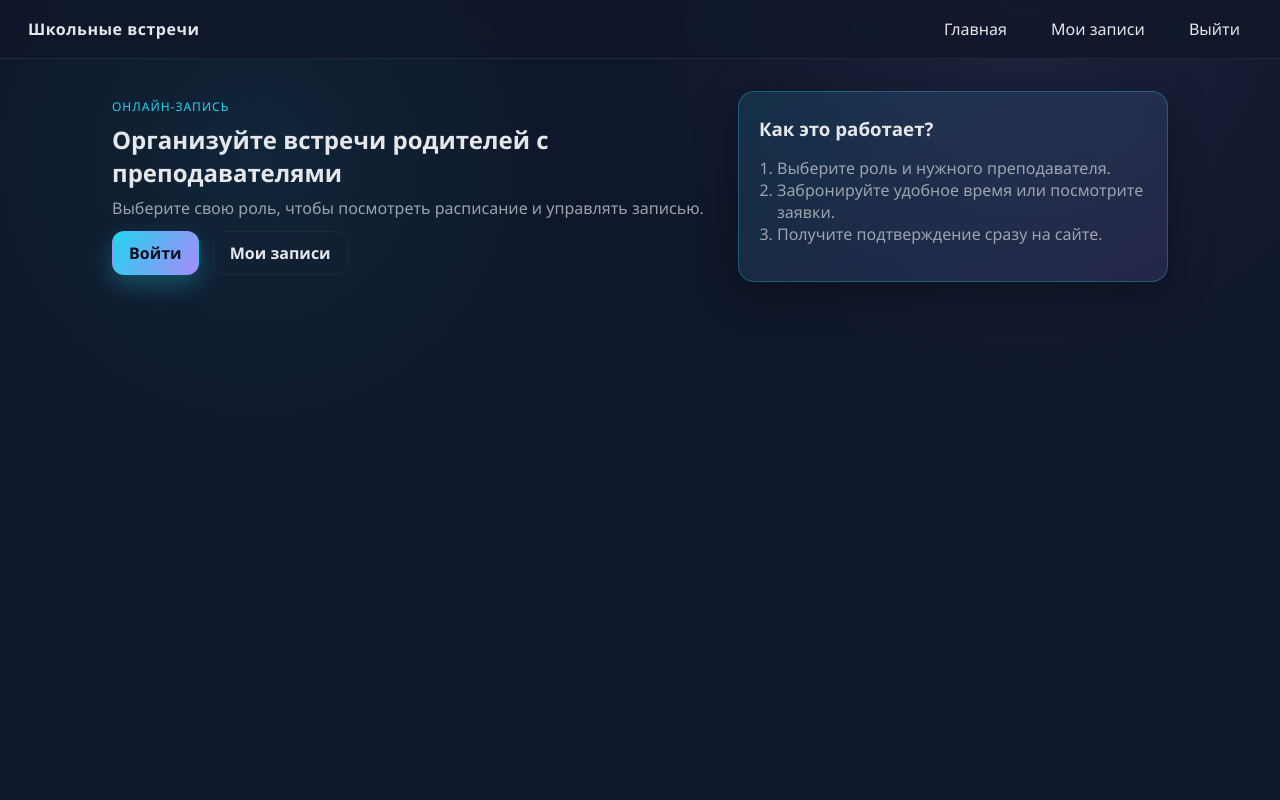
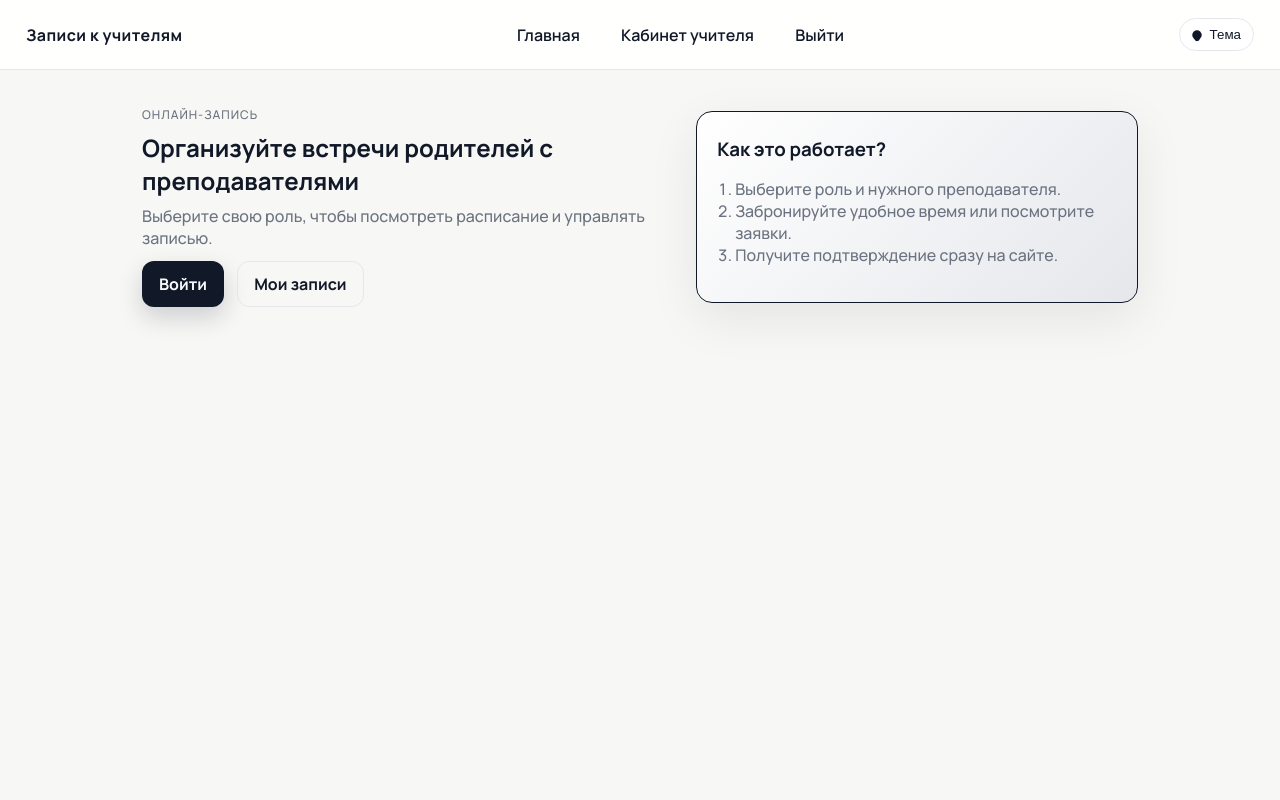
Before and after one commit to vakudo/project_school-k-, a Flask app: page / in a window 1280 px wide. Run offline with Flask 3, Linux system fonts and the light colour scheme; a user stored in the database is signed in.

Commit message:
redesign

```diff
--- a/static/style.css
+++ b/static/style.css
@@ -1,67 +1,115 @@
+@import url("https://fonts.googleapis.com/css2?family=Manrope:wght@500;600;700&display=swap");
+
 :root {
-    --bg: #0f172a;
-    --card: #111827;
+    --bg: #f7f7f5;
+    --card: #ffffff;
+    --muted: #6b7280;
+    --text: #111827;
+    --accent: #111827;
+    --accent-soft: #e5e7eb;
+    --border: #e5e7eb;
+    --danger: #ef4444;
+    --success: #16a34a;
+    --shadow: 0 16px 50px rgba(17, 24, 39, 0.08);
+    font-family: "Manrope", "Segoe UI", system-ui, -apple-system, sans-serif;
+}
+
+:root[data-theme="dark"] {
+    --bg: #0c111b;
+    --card: #0f1623;
     --muted: #9ca3af;
     --text: #e5e7eb;
-    --accent: #22d3ee;
-    --accent-2: #a78bfa;
-    --border: #1f2937;
+    --accent: #93c5fd;
+    --accent-soft: #162132;
+    --border: #1f2a3c;
     --danger: #f87171;
     --success: #34d399;
-    --shadow: 0 10px 40px rgba(0, 0, 0, 0.35);
-    font-family: "Segoe UI", system-ui, -apple-system, sans-serif;
+    --shadow: 0 16px 55px rgba(0, 0, 0, 0.45);
 }
 
 * { box-sizing: border-box; }
 
 body {
     margin: 0;
-    background: radial-gradient(circle at 20% 20%, rgba(34, 211, 238, 0.08), transparent 25%),
-                radial-gradient(circle at 80% 0%, rgba(167, 139, 250, 0.1), transparent 30%),
-                var(--bg);
+    background: var(--bg);
     color: var(--text);
     min-height: 100vh;
+    transition: background 0.25s ease, color 0.25s ease;
 }
 
-a { color: var(--accent); text-decoration: none; }
+a {
+    color: var(--accent);
+    text-decoration: none;
+    font-weight: 600;
+}
 
 .site-header {
+    position: sticky;
+    top: 0;
     display: flex;
     justify-content: space-between;
     align-items: center;
-    padding: 18px 28px;
-    position: sticky;
-    top: 0;
+    padding: 18px 26px;
+    background: rgba(255, 255, 255, 0.9);
     backdrop-filter: blur(10px);
-    background: rgba(15, 23, 42, 0.8);
     border-bottom: 1px solid var(--border);
     z-index: 10;
 }
 
+:root[data-theme="dark"] .site-header {
+    background: rgba(15, 22, 35, 0.92);
+}
+
 .logo {
     font-weight: 700;
-    letter-spacing: 0.5px;
+    letter-spacing: 0.4px;
 }
 
 nav a {
-    margin-left: 16px;
+    margin-left: 14px;
     padding: 8px 12px;
     border-radius: 10px;
     color: var(--text);
-    transition: background 0.2s ease, color 0.2s ease;
+    transition: background 0.15s ease, color 0.15s ease;
 }
 
-nav a:hover { background: rgba(255, 255, 255, 0.05); }
+nav a:hover { background: var(--accent-soft); }
+
+.theme-toggle {
+    margin-left: 14px;
+    border: 1px solid var(--border);
+    background: var(--card);
+    color: var(--text);
+    padding: 8px 12px;
+    border-radius: 999px;
+    cursor: pointer;
+    display: inline-flex;
+    align-items: center;
+    gap: 8px;
+    transition: border-color 0.15s ease, background 0.15s ease, color 0.15s ease;
+}
+
+.theme-toggle .toggle-icon {
+    display: inline-block;
+    width: 10px;
+    height: 10px;
+    border-radius: 50%;
+    background: currentColor;
+    transform: scale(0.95);
+}
+
+.theme-toggle[data-mode="dark"] .toggle-icon { background: #f5f5f5; }
+.theme-toggle:hover { background: var(--accent-soft); }
 
 .content {
-    max-width: 1100px;
+    max-width: 1040px;
     margin: 0 auto;
-    padding: 32px 22px 60px;
+    padding: 36px 22px 64px;
 }
 
 .hero {
     display: grid;
-    grid-template-columns: 1.4fr 1fr;
+    grid-template-columns: 1.2fr 1fr;
     gap: 24px;
     align-items: center;
 }
@@ -72,11 +120,12 @@ nav a:hover { background: rgba(255, 255, 255, 0.05); }
     border-radius: 16px;
     padding: 20px;
     box-shadow: var(--shadow);
+    transition: border-color 0.2s ease, box-shadow 0.2s ease, background 0.2s ease;
 }
 
 .card.highlight {
-    border: 1px solid rgba(34, 211, 238, 0.3);
-    background: linear-gradient(145deg, rgba(34, 211, 238, 0.12), rgba(167, 139, 250, 0.12));
+    border-color: var(--accent);
+    background: linear-gradient(135deg, var(--card), var(--accent-soft));
 }
 
 .section-header {
@@ -88,7 +137,7 @@ nav a:hover { background: rgba(255, 255, 255, 0.05); }
 }
 
 .eyebrow {
-    color: var(--accent);
+    color: var(--muted);
     text-transform: uppercase;
     letter-spacing: 1px;
     font-size: 12px;
@@ -107,18 +157,23 @@ h1, h2, h3 {
 
 .btn {
     display: inline-block;
-    padding: 10px 16px;
+    padding: 11px 16px;
     border-radius: 12px;
-    font-weight: 600;
+    font-weight: 700;
     border: 1px solid transparent;
     cursor: pointer;
-    transition: transform 0.1s ease, box-shadow 0.15s ease, background 0.2s ease;
+    transition: transform 0.1s ease, box-shadow 0.15s ease, background 0.2s ease, color 0.2s ease;
 }
 
 .btn.primary {
-    background: linear-gradient(120deg, var(--accent), var(--accent-2));
-    color: #0b1021;
-    box-shadow: 0 10px 25px rgba(34, 211, 238, 0.28);
+    background: var(--text);
+    color: #f8fafc;
+    box-shadow: 0 10px 24px rgba(15, 23, 42, 0.18);
+}
+
+:root[data-theme="dark"] .btn.primary {
+    background: var(--accent);
+    color: #0c111b;
 }
 
 .btn.ghost {
--- a/templates/base.html
+++ b/templates/base.html
@@ -1,29 +1,44 @@
 <!DOCTYPE html>
-<html lang="ru">
+<html lang="ru" data-theme="light">
 <head>
     <meta charset="UTF-8">
     <meta name="viewport" content="width=device-width, initial-scale=1.0">
-    <title>Встречи с преподавателями</title>
+    <title>Записи к учителям</title>
+    <script>
+        (() => {
+            const storageKey = "ui-theme";
+            const saved = localStorage.getItem(storageKey);
+            const prefersDark = window.matchMedia && window.matchMedia("(prefers-color-scheme: dark)").matches;
+            const theme = saved || (prefersDark ? "dark" : "light");
+            const root = document.documentElement;
+            root.dataset.theme = theme;
+            root.style.backgroundColor = theme === "dark" ? "#0c111b" : "#f7f7f5";
+        })();
+    </script>
     <link rel="stylesheet" href="{{ url_for('static', filename='style.css') }}">
 </head>
 <body>
     <header class="site-header">
-        <div class="logo">Школьные встречи</div>
+        <div class="logo">Записи к учителям</div>
         <nav>
             <a href="{{ url_for('index') }}">Главная</a>
             {% if current_user %}
                 {% if current_user.role == 'parent' %}
-                    <a href="{{ url_for('parent') }}">Запись</a>
+                    <a href="{{ url_for('parent') }}">Родителям</a>
                 {% elif current_user.role == 'teacher' %}
-                    <a href="{{ url_for('teacher_dashboard') }}">Мои записи</a>
+                    <a href="{{ url_for('teacher_dashboard') }}">Кабинет учителя</a>
                 {% elif current_user.role == 'admin' %}
-                    <a href="{{ url_for('admin_users') }}">Админ</a>
+                    <a href="{{ url_for('admin_users') }}">Пользователи</a>
                 {% endif %}
                 <a href="{{ url_for('logout') }}">Выйти</a>
             {% else %}
                 <a href="{{ url_for('login') }}">Войти</a>
             {% endif %}
         </nav>
+        <button class="theme-toggle" type="button" data-toggle-theme aria-label="Переключить тему">
+            <span class="toggle-icon" aria-hidden="true">●</span>
+            <span class="toggle-label">Тема</span>
+        </button>
     </header>
 
     {% with messages = get_flashed_messages(with_categories=true) %}
@@ -39,5 +54,34 @@
     <main class="content">
         {% block content %}{% endblock %}
     </main>
+
+    <script>
+        (() => {
+            const storageKey = "ui-theme";
+            const root = document.documentElement;
+            const toggle = document.querySelector("[data-toggle-theme]");
+
+            const applyTheme = (theme) => {
+                root.dataset.theme = theme;
+                localStorage.setItem(storageKey, theme);
+                if (toggle) {
+                    toggle.setAttribute("aria-label", theme === "dark"
+                        ? "Переключить на светлую тему"
+                        : "Переключить на тёмную тему");
+                    toggle.dataset.mode = theme;
+                }
+            };
+
+            const saved = localStorage.getItem(storageKey);
+            const prefersDark = window.matchMedia &&
+                window.matchMedia("(prefers-color-scheme: dark)").matches;
+            applyTheme(saved || (prefersDark ? "dark" : "light"));
+
+            toggle && toggle.addEventListener("click", () => {
+                const next = root.dataset.theme === "dark" ? "light" : "dark";
+                applyTheme(next);
+            });
+        })();
+    </script>
 </body>
 </html>
```
Also changed, not shown: other parts of static/style.css (+25 -14 lines).
